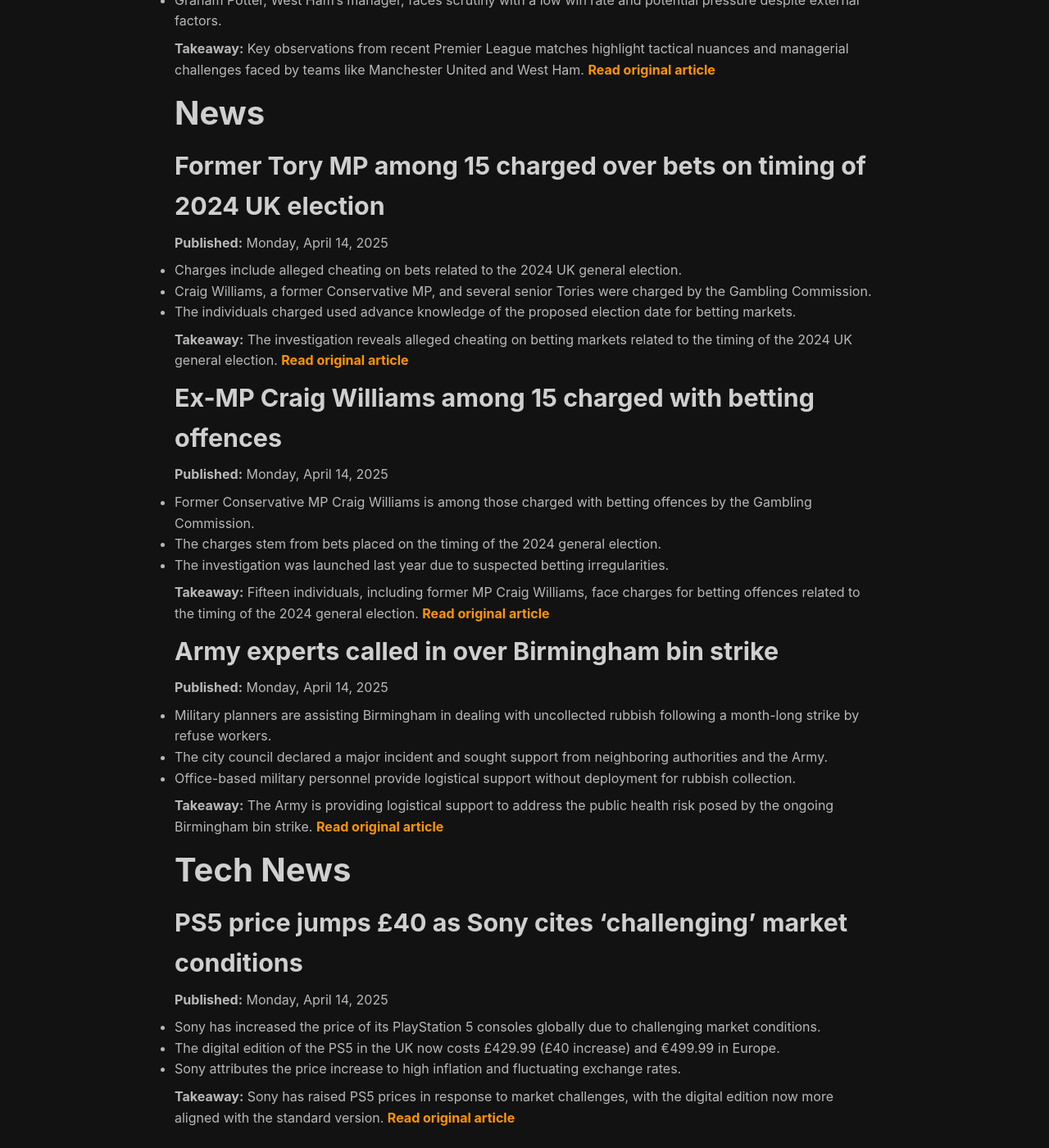
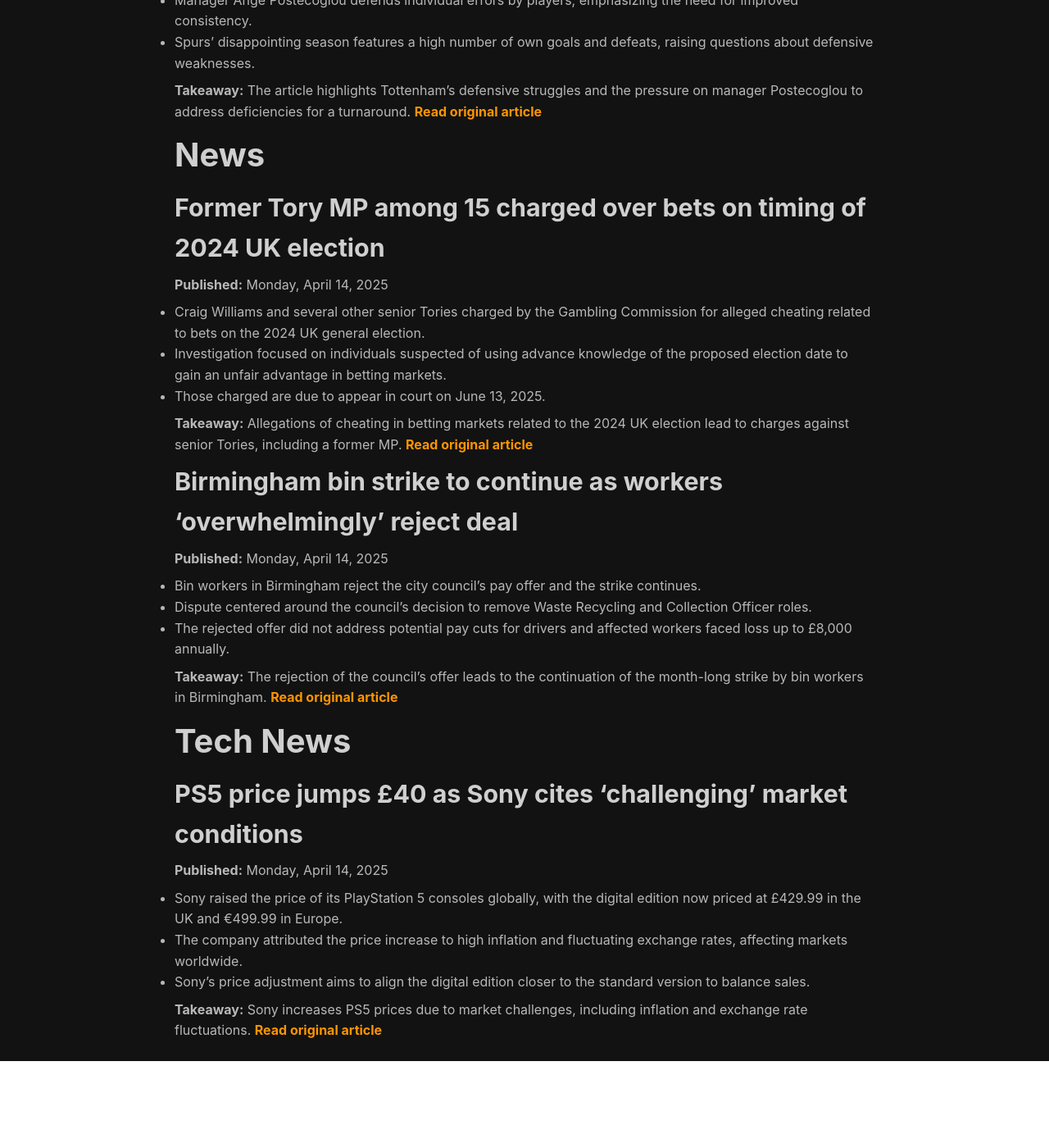
Before and after one commit to jonhadfield/jonhadfield.github.io, a Jekyll site: the page built from index.md, in a window 1280 px wide and 1400 px high, scrolled down 622 px. Shown: the whole window at 82% size. Built offline with Jekyll 4.4.1, drawn with Linux system fonts in a browser that asks for light colours; nearby versions of some CDN libraries; after the commit the page ends 1916 px from its top, so only the background shows below that; some of the changed text lies outside the part shown.

Commit message:
update files.

```diff
--- a/index.md
+++ b/index.md
@@ -14,62 +14,51 @@ footer: false
 
 
 # Spurs News
-## Leaky Spurs leave Postecoglou facing date with destiny
-**Published:** Sunday, April 13, 2025
-
-- Tottenham Hotspur's vulnerability in defense has put Ange Postecoglou's job at risk.
-- Spurs have suffered 17 Premier League defeats out of 32 games this season, the most since 2003-04.
-- Postecoglou faces pressure with an upcoming Europa League quarter-final match against Eintracht Frankfurt.
-
-**Takeaway:** Tottenham's defensive flaws continue to undermine their progress under Postecoglou.
-[Read original article](https://www.bbc.com/sport/football/articles/c0jz42d8442o)
-
-## Premier League: 10 Talking Points from the Weekend's Action
+## Premier League: 10 talking points from the weekend’s action
 **Published:** Monday, April 14, 2025
 
-- Newcastle displayed impressive teamwork against Manchester United, leading to a comfortable win without goals crossing the halfway line.
-- Harry Amass's emergence for Manchester United faces challenges in a struggling team.
-- Graham Potter, West Ham's manager, faces scrutiny with a low win rate and potential pressure despite external factors.
+- Newcastle displayed impressive collective endeavor against Manchester United, focusing on pressing to disrupt the opponents.
+- Newcastle's game-winning strategies involved minimal time in possession, with quick build-ups leading to goals.
+- Post-match reflections highlight notable markers in young player Harry Amass's emergence in Manchester United.
 
-**Takeaway:** Key observations from recent Premier League matches highlight tactical nuances and managerial challenges faced by teams like Manchester United and West Ham.
-[Read original article](https://www.theguardian.com/football/2025/apr/14/premier-league-10-talking-points-from-the-weekends-action)
+**Takeaway:** The article discusses standout performances in the Premier League with a focus on Newcastle's effective tactics against Manchester United. [Read original article](https://www.theguardian.com/football/2025/apr/14/premier-league-10-talking-points-from-the-weekends-action)
+
+## Tottenham's Performance
+**Published:** Monday, April 14, 2025
+
+- Spurs face challenges in defense, exemplified by own goals and defensive lapses leading to defeats.
+- Manager Ange Postecoglou defends individual errors by players, emphasizing the need for improved consistency.
+- Spurs' disappointing season features a high number of own goals and defeats, raising questions about defensive weaknesses.
+
+**Takeaway:** The article highlights Tottenham's defensive struggles and the pressure on manager Postecoglou to address deficiencies for a turnaround. [Read original article](https://www.theguardian.com/football/2025/apr/14/premier-league-10-talking-points-from-the-weekends-action)
 
 # News
 
 ## Former Tory MP among 15 charged over bets on timing of 2024 UK election
 **Published:** Monday, April 14, 2025
 
-- Charges include alleged cheating on bets related to the 2024 UK general election.
-- Craig Williams, a former Conservative MP, and several senior Tories were charged by the Gambling Commission.
-- The individuals charged used advance knowledge of the proposed election date for betting markets.
+- Craig Williams and several other senior Tories charged by the Gambling Commission for alleged cheating related to bets on the 2024 UK general election.
+- Investigation focused on individuals suspected of using advance knowledge of the proposed election date to gain an unfair advantage in betting markets.
+- Those charged are due to appear in court on June 13, 2025.
 
-**Takeaway:** The investigation reveals alleged cheating on betting markets related to the timing of the 2024 UK general election. [Read original article](https://www.theguardian.com/uk-news/2025/apr/14/gambling-commission-charges-15-over-bets-into-timing-of-2024-general-election)
+**Takeaway:** Allegations of cheating in betting markets related to the 2024 UK election lead to charges against senior Tories, including a former MP. [Read original article](https://www.theguardian.com/uk-news/2025/apr/14/gambling-commission-charges-15-over-bets-into-timing-of-2024-general-election)
 
-## Ex-MP Craig Williams among 15 charged with betting offences
+## Birmingham bin strike to continue as workers 'overwhelmingly' reject deal
 **Published:** Monday, April 14, 2025
 
-- Former Conservative MP Craig Williams is among those charged with betting offences by the Gambling Commission.
-- The charges stem from bets placed on the timing of the 2024 general election.
-- The investigation was launched last year due to suspected betting irregularities.
+- Bin workers in Birmingham reject the city council's pay offer and the strike continues.
+- Dispute centered around the council's decision to remove Waste Recycling and Collection Officer roles.
+- The rejected offer did not address potential pay cuts for drivers and affected workers faced loss up to £8,000 annually.
 
-**Takeaway:** Fifteen individuals, including former MP Craig Williams, face charges for betting offences related to the timing of the 2024 general election. [Read original article](https://www.bbc.com/news/articles/c230pvpdek9o)
+**Takeaway:** The rejection of the council's offer leads to the continuation of the month-long strike by bin workers in Birmingham. [Read original article](https://www.bbc.com/news/articles/cd9ljx8qdqdo)
 
-## Army experts called in over Birmingham bin strike
-**Published:** Monday, April 14, 2025
-
-- Military planners are assisting Birmingham in dealing with uncollected rubbish following a month-long strike by refuse workers.
-- The city council declared a major incident and sought support from neighboring authorities and the Army.
-- Office-based military personnel provide logistical support without deployment for rubbish collection.
-
-**Takeaway:** The Army is providing logistical support to address the public health risk posed by the ongoing Birmingham bin strike. [Read original article](https://www.bbc.com/news/articles/cgkg34j0d76o)
 
 # Tech News
-
 ## PS5 price jumps £40 as Sony cites 'challenging' market conditions
 **Published:** Monday, April 14, 2025
 
-- Sony has increased the price of its PlayStation 5 consoles globally due to challenging market conditions.
-- The digital edition of the PS5 in the UK now costs £429.99 (£40 increase) and €499.99 in Europe.
-- Sony attributes the price increase to high inflation and fluctuating exchange rates.
+- Sony raised the price of its PlayStation 5 consoles globally, with the digital edition now priced at £429.99 in the UK and €499.99 in Europe.
+- The company attributed the price increase to high inflation and fluctuating exchange rates, affecting markets worldwide.
+- Sony's price adjustment aims to align the digital edition closer to the standard version to balance sales.
 
-**Takeaway:** Sony has raised PS5 prices in response to market challenges, with the digital edition now more aligned with the standard version. [Read original article](https://www.bbc.com/news/articles/ce82391x2kyo)
+**Takeaway:** Sony increases PS5 prices due to market challenges, including inflation and exchange rate fluctuations. [Read original article](https://www.bbc.com/news/articles/ce82391x2kyo)
```
